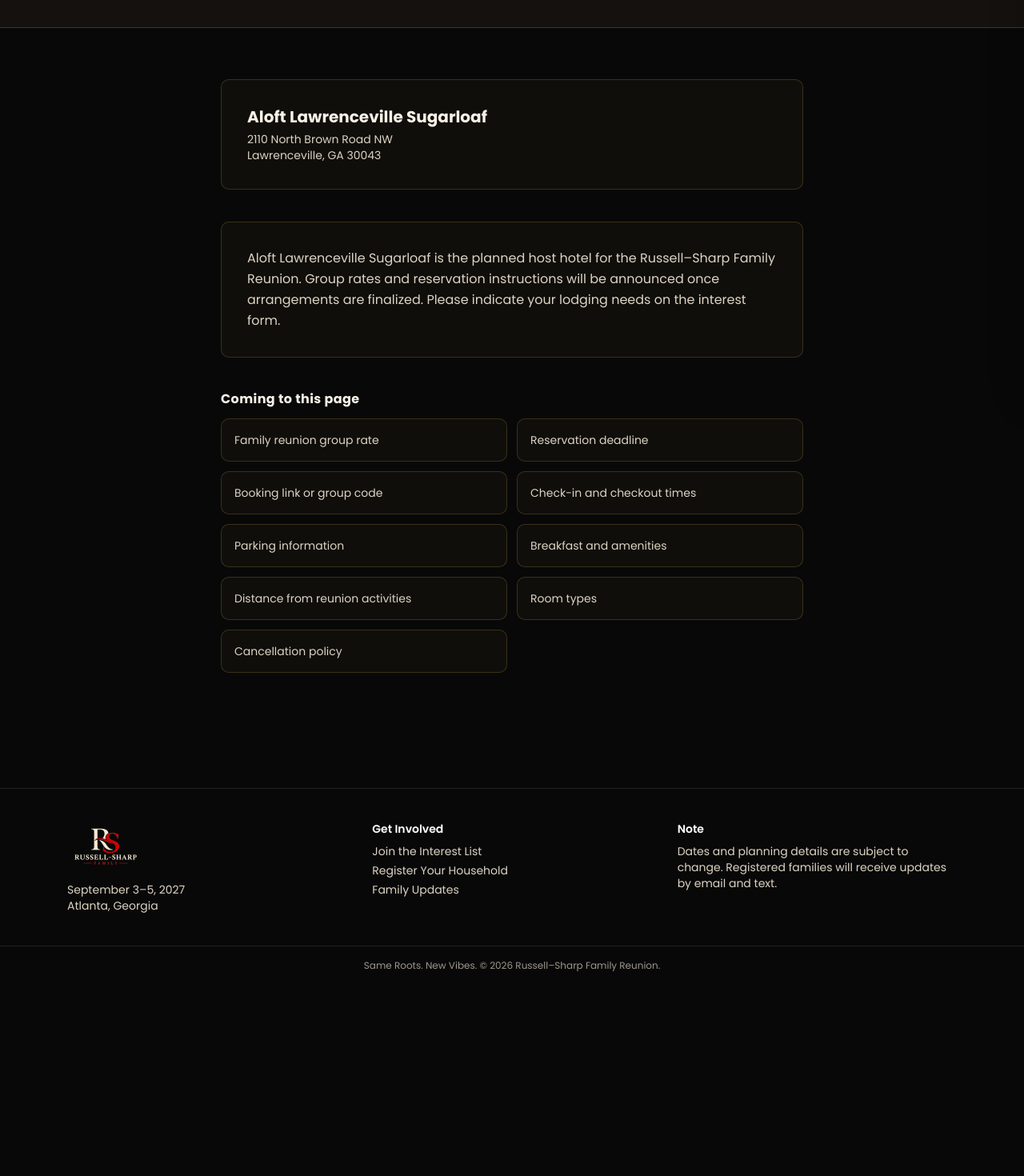
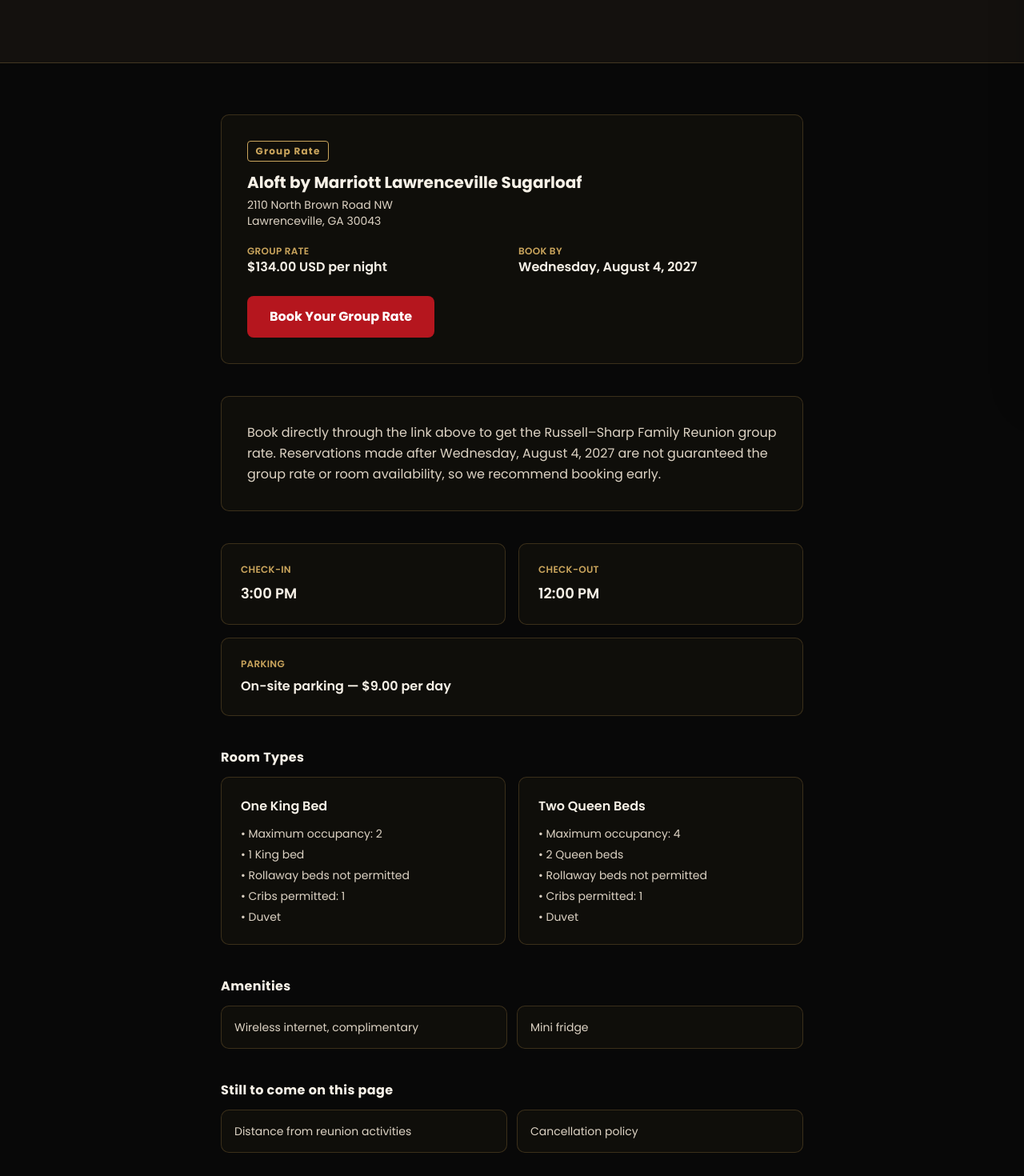
Before and after one commit to monica853/russell-sharp-reunion, a Next.js app: page /hotel-travel in a window 1280 px wide. Shown: the part 320-1790 px from the top of the page at 80% size. Before the commit the page ends 1551 px from the top, so only its background shows below. Built offline with nearby package versions, Linux system fonts and the light colour scheme.

Commit message:
hotel information

```diff
--- a/src/app/api/interest-list/route.ts
+++ b/src/app/api/interest-list/route.ts
@@ -93,6 +93,8 @@
 
 This doesn't complete your official registration, but it helps us plan lodging, activities, transportation, meals, and reunion apparel. We'll be in touch as registration opens.
 
+Our host hotel's group rate is already open for booking — details and the booking link are here: https://www.russellsharpfamily.com/hotel-travel
+
 If anything above looks wrong, just reply to this email and let us know.
 
 Same Roots. New Vibes.
--- a/src/app/hotel-travel/page.tsx
+++ b/src/app/hotel-travel/page.tsx
@@ -6,45 +6,106 @@
   description: "Where to stay and how to get there for the Russell–Sharp Family Reunion in Atlanta, Georgia.",
 };
 
-const PLANNED_DETAILS = [
-  "Family reunion group rate",
-  "Reservation deadline",
-  "Booking link or group code",
-  "Check-in and checkout times",
-  "Parking information",
-  "Breakfast and amenities",
-  "Distance from reunion activities",
-  "Room types",
-  "Cancellation policy",
+const STILL_TO_COME = ["Distance from reunion activities", "Cancellation policy"];
+
+const ROOM_TYPES = [
+  {
+    name: "One King Bed",
+    details: ["Maximum occupancy: 2", "1 King bed", "Rollaway beds not permitted", "Cribs permitted: 1", "Duvet"],
+  },
+  {
+    name: "Two Queen Beds",
+    details: ["Maximum occupancy: 4", "2 Queen beds", "Rollaway beds not permitted", "Cribs permitted: 1", "Duvet"],
+  },
 ];
+
+const AMENITIES = ["Wireless internet, complimentary", "Mini fridge"];
 
 export default function HotelTravelPage() {
   return (
     <div>
-      <PageHero eyebrow="Where to Stay" title="Hotel & Travel" />
+      <PageHero eyebrow="Where to Stay" title="Hotel & Travel" subtitle="Our family reunion group rate is open for booking." />
 
       <section className="mx-auto max-w-3xl px-5 py-16 space-y-10">
         <div className="card-plaque p-6 sm:p-8">
+          <p className="tag-label mb-3">Group Rate</p>
           <p className="font-heading text-[var(--gold-bright)] text-xl mb-1">{HOTEL.name}</p>
-          <p className="text-[var(--pearl-dim)] text-sm">
+          <p className="text-[var(--pearl-dim)] text-sm mb-5">
             {HOTEL.address}
             <br />
             {HOTEL.cityStateZip}
           </p>
+
+          <div className="grid sm:grid-cols-2 gap-4 mb-6">
+            <div>
+              <p className="text-xs tracking-wide text-[var(--gold)] font-semibold">GROUP RATE</p>
+              <p className="text-[var(--pearl)] font-semibold">{HOTEL.groupRate}</p>
+            </div>
+            <div>
+              <p className="text-xs tracking-wide text-[var(--gold)] font-semibold">BOOK BY</p>
+              <p className="text-[var(--pearl)] font-semibold">{HOTEL.bookByDate}</p>
+            </div>
+          </div>
+
+          <a href={HOTEL.bookingUrl} target="_blank" rel="noopener noreferrer" className="btn-primary inline-flex">
+            Book Your Group Rate
+          </a>
         </div>
 
         <div className="card-plaque p-6 sm:p-8">
           <p className="text-[var(--pearl-dim)] leading-relaxed">
-            {HOTEL.name} is the planned host hotel for the Russell&#8211;Sharp Family Reunion. Group rates and
-            reservation instructions will be announced once arrangements are finalized. Please indicate your
-            lodging needs on the interest form.
+            Book directly through the link above to get the Russell&#8211;Sharp Family Reunion group rate. Reservations
+            made after {HOTEL.bookByDate} are not guaranteed the group rate or room availability, so we recommend
+            booking early.
           </p>
         </div>
 
+        <div className="grid sm:grid-cols-2 gap-4">
+          <div className="card-plaque p-6">
+            <p className="text-xs tracking-wide text-[var(--gold)] font-semibold mb-2">CHECK-IN</p>
+            <p className="text-[var(--pearl)] font-semibold text-lg">3:00 PM</p>
+          </div>
+          <div className="card-plaque p-6">
+            <p className="text-xs tracking-wide text-[var(--gold)] font-semibold mb-2">CHECK-OUT</p>
+            <p className="text-[var(--pearl)] font-semibold text-lg">12:00 PM</p>
+          </div>
+          <div className="card-plaque p-6 sm:col-span-2">
+            <p className="text-xs tracking-wide text-[var(--gold)] font-semibold mb-2">PARKING</p>
+            <p className="text-[var(--pearl)] font-semibold">On-site parking &mdash; $9.00 per day</p>
+          </div>
+        </div>
+
         <div>
-          <p className="font-heading text-[var(--gold-bright)] tracking-wide mb-3">Coming to this page</p>
+          <p className="font-heading text-[var(--gold-bright)] tracking-wide mb-3">Room Types</p>
+          <div className="grid sm:grid-cols-2 gap-4">
+            {ROOM_TYPES.map((room) => (
+              <div key={room.name} className="card-plaque p-6">
+                <p className="text-[var(--pearl)] font-semibold mb-3">{room.name}</p>
+                <ul className="space-y-1.5 text-sm text-[var(--pearl-dim)]">
+                  {room.details.map((d) => (
+                    <li key={d}>&bull; {d}</li>
+                  ))}
+                </ul>
+              </div>
+            ))}
+          </div>
+        </div>
+
+        <div>
+          <p className="font-heading text-[var(--gold-bright)] tracking-wide mb-3">Amenities</p>
           <ul className="grid sm:grid-cols-2 gap-3 text-sm text-[var(--pearl-dim)]">
-            {PLANNED_DETAILS.map((d) => (
+            {AMENITIES.map((a) => (
+              <li key={a} className="card-plaque p-4">
+                {a}
+              </li>
+            ))}
+          </ul>
+        </div>
+
+        <div>
+          <p className="font-heading text-[var(--gold-bright)] tracking-wide mb-3">Still to come on this page</p>
+          <ul className="grid sm:grid-cols-2 gap-3 text-sm text-[var(--pearl-dim)]">
+            {STILL_TO_COME.map((d) => (
               <li key={d} className="card-plaque p-4">
                 {d}
               </li>
--- a/src/app/page.tsx
+++ b/src/app/page.tsx
@@ -16,6 +16,8 @@
 import Countdown from "@/components/Countdown";
 import OrganizedBy from "@/components/OrganizedBy";
 import { TIMELINE } from "@/lib/timeline";
+import { getSheetValues } from "@/lib/googleSheets";
+import { INTEREST_TAB, INTEREST_COLS } from "@/lib/sheetsSchema";
 
 type SectionLink = { href: string; title: string; body: string; icon: LucideIcon };
 
@@ -56,7 +58,25 @@
   );
 }
 
-export default function Home() {
+export const dynamic = "force-dynamic";
+
+export default async function Home() {
+  // Live counts pulled straight from the Interest List sheet — "Families"
+  // counts rows marked as the household's primary contact (Relationship =
+  // "Self"), "Family Members" counts every named person on the list.
+  let familiesCount = 0;
+  let membersCount = 0;
+  try {
+    const rows = await getSheetValues(INTEREST_TAB);
+    const dataRows = rows.slice(1);
+    familiesCount = dataRows.filter(
+      (r) => String(r[INTEREST_COLS.relationship] ?? "").trim().toLowerCase() === "self"
+    ).length;
+    membersCount = dataRows.filter((r) => String(r[INTEREST_COLS.personName] ?? "").trim()).length;
+  } catch (err) {
+    console.error("Homepage interest-list count fetch failed:", err);
+  }
+
   return (
     <div>
       {/* Hero — Atlanta skyline stays fixed behind the content as it scrolls */}
@@ -142,8 +162,14 @@
             The Russell and Sharp branches are coming together for a full weekend in Atlanta &mdash; reconnecting,
             celebrating, and making new memories that carry the family forward.
           </p>
+          <p className="mt-5 font-heading text-[var(--gold)] tracking-wide">
+            {familiesCount} Families &middot; {membersCount} Family Members &middot; And Counting
+          </p>
+          <p className="mt-2 text-sm text-[var(--pearl-dim)]">
+            Join the interest list to receive updates and help us plan.
+          </p>
           <Link href="/interest-list" className="btn-primary mt-6 inline-flex">
-            Join the Interest List
+            Count My Family In
           </Link>
         </div>
       </section>
--- a/src/lib/config.ts
+++ b/src/lib/config.ts
@@ -24,12 +24,16 @@
 // without needing to check the Google Sheet themselves. Add or remove
 // emails here any time.
 export const ALERT_CC_EMAILS: string[] = [
- 	"shaw0033@gmail.com",
-	"monicalrussell@gmail.com",
+  "monicalrussell@gmail.com",
+  "shaw0033@gmail.com",
 ];
 
 export const HOTEL = {
-  name: "Aloft Lawrenceville Sugarloaf",
+  name: "Aloft by Marriott Lawrenceville Sugarloaf",
   address: "2110 North Brown Road NW",
   cityStateZip: "Lawrenceville, GA 30043",
+  groupRate: "$134.00 USD per night",
+  bookByDate: "Wednesday, August 4, 2027",
+  bookingUrl:
+    "https://www.marriott.com/event-reservations/reservation-link.mi?id=1790781812723&key=GRP&app=resvlink&_p=c21029cb901c66f3eb0388fe",
 };
```
